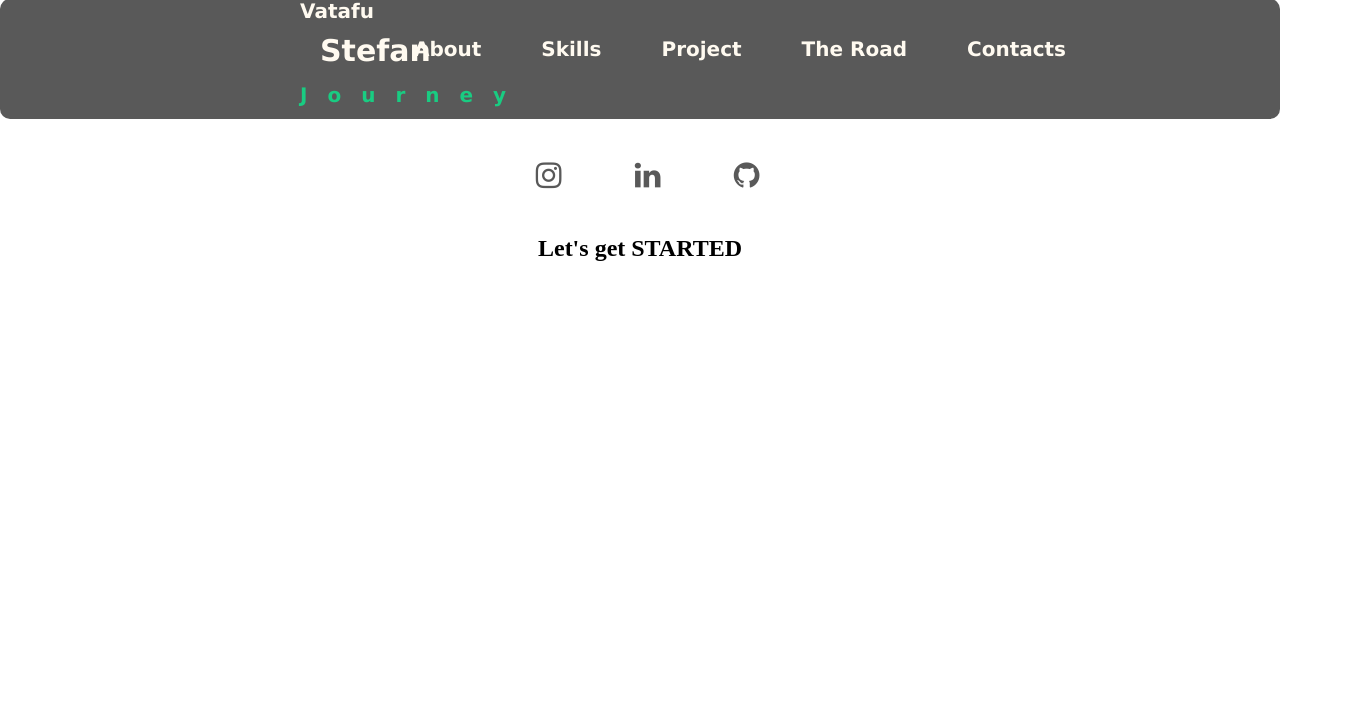
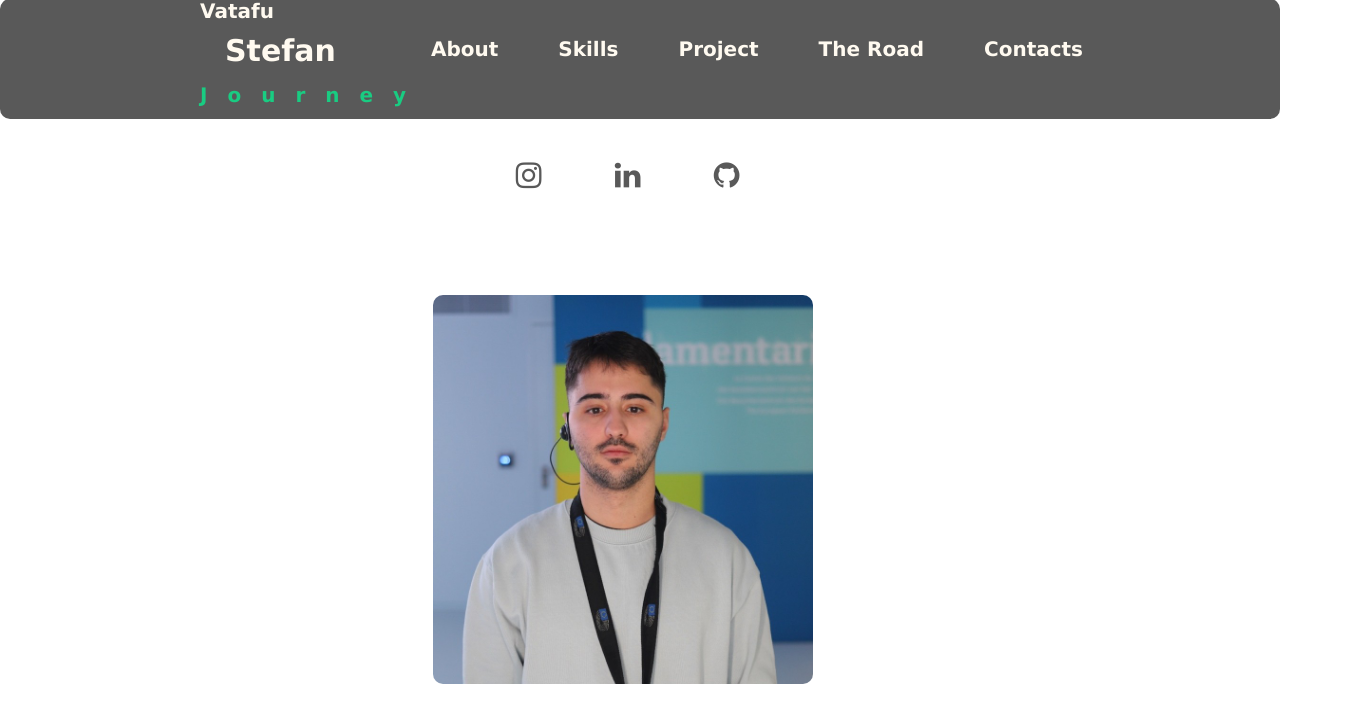
Before and after one commit to Vatafus/AboutMe, an Angular app in the folder about-me-app/: page / in a window 1280 px wide. Shown: the top 722 px of the page, 1350 px wide, since content can reach past the window. Built offline with nearby package versions, Linux system fonts and the light colour scheme.

Commit message:
Update and finish my profile picture

```diff
--- a/about-me-app/src/app/NavigationBar/navigationbar/navigationbar.component.css
+++ b/about-me-app/src/app/NavigationBar/navigationbar/navigationbar.component.css
@@ -73,6 +73,10 @@
 }
 
 @media (max-width: 2200px) {
+    .container {
+        max-width: 100%;
+    }
+
     .navbar {
         flex-direction: column;
         align-items: flex-start;
@@ -82,19 +86,20 @@
     .navbar-components {
         position: static;
         margin-top: -70px;
-        width: 100%;
+        width: 90%;
         font-size: 20px;
-        margin-left: 30px;
+        margin-left: 111px;
         /* Ocupă întreaga lățime pentru ecrane mai mici */
     }
 
     .header-container {
-        padding-left: 300px;
+        padding-left: 200px;
         /* Ajustează spațiul între conținut și marginea stângă */
     }
 
     .logo-1 {
         font-weight: bold;
+
     }
 
     .logo-2 {
@@ -103,7 +108,7 @@
         margin-left: -5px;
         padding-top: 10px;
         color: #FFFAF0;
-        padding-left: 25px;
+        padding-left: 30px;
     }
 
     .logo-3 {
--- a/about-me-app/src/app/WelcomePage/welcomepage/welcomepage.component.css
+++ b/about-me-app/src/app/WelcomePage/welcomepage/welcomepage.component.css
@@ -31,9 +31,94 @@
 
 .socialmedia {
     text-align: center;
-    padding-right: 30px;
+    padding-right: 70px;
 }
 
 h1 {
     text-align: center;
 }
+
+.userprofile {
+    width: fit-content;
+    margin: 80px auto;
+    display: flex;
+}
+
+.userprofile img {
+    width: 380px;
+    cursor: pointer;
+    border-radius: 10px;
+    position: relative;
+    z-index: 100;
+    box-shadow: 10px 10px 10px rgb(0, 0, 0, 0.3);
+    transition: transform 2s ease, box-shadow 2 ease;
+}
+
+.info {
+    padding: 10px 50px;
+    transform: translateX(0px);
+    opacity: 1;
+    transition: transform 2s ease, opacity 2s ease;
+
+}
+
+.info h1 {
+    font-size: 80px;
+    font-weight: 500;
+}
+
+.info p {
+    line-height: 26px;
+}
+
+.info a {
+    background: #595959;
+    color: #fff;
+    font-size: 15px;
+    text-decoration: none;
+    display: inline-block;
+    padding: 12px 40px;
+    border-radius: 30px;
+    margin-top: 20px;
+}
+
+.closeicon {
+    width: 320px;
+    cursor: pointer;
+    position: relative;
+    transition: transform 1s;
+}
+
+.closeicon::before,
+.closeicon::after {
+    content: '';
+    height: 100%;
+    width: 2px;
+    background: #333;
+    position: absolute;
+    top: 0;
+    left: 50%;
+    margin-left: -1px;
+}
+
+.closeicon::before {
+    transform: rotate(30deg);
+}
+
+.closeicon::after {
+    transform: rotate(-30deg);
+}
+
+.hide-details .info {
+    transform: translateX(50px);
+    opacity: 0;
+}
+
+.hide-details .closeicon {
+    transform: translateX(-410px);
+}
+
+.hide-details img {
+    transform: translateX(410px);
+    box-shadow: 0 0 0 rgba(0, 0, 0, 0.3);
+}
--- a/about-me-app/src/app/WelcomePage/welcomepage/welcomepage.component.html
+++ b/about-me-app/src/app/WelcomePage/welcomepage/welcomepage.component.html
@@ -16,7 +16,16 @@
                 <a href="https://github.com/Vatafus" class="fa fa-github"></a>
             </li>
         </ul>
-        <h1>Let's get STARTED</h1>
+        <div class="userprofile hide-details" #userBox>
+            <img src="/assets/PozaProfil.jpg" (click)="openinfo()">
+            <div class="info">
+                <h1>Vatafu Stefan</h1>
+                <p>Born: 02.09.1997</p>
+                <p>From: Bucharest, Romania</p>
+                <a href="#">Connect with me</a>
+            </div>
+            <div class="closeicon" (click)="closeinfo()"></div>
+        </div>
     </section>
 </body>
 
--- a/about-me-app/src/app/WelcomePage/welcomepage/welcomepage.component.ts
+++ b/about-me-app/src/app/WelcomePage/welcomepage/welcomepage.component.ts
@@ -1,4 +1,4 @@
-import { Component } from '@angular/core';
+import { Component, ViewChild, ElementRef } from '@angular/core';
 
 @Component({
   selector: 'app-welcomepage',
@@ -6,5 +6,17 @@ import { Component } from '@angular/core';
   styleUrls: ['./welcomepage.component.css']
 })
 export class WelcomepageComponent {
+  @ViewChild('userBox') userBox: ElementRef | undefined;
 
+  openinfo() {
+    if (this.userBox) {
+      this.userBox.nativeElement.classList.remove("hide-details");
+    }
+  }
+
+  closeinfo() {
+    if (this.userBox) {
+      this.userBox.nativeElement.classList.add("hide-details");
+    }
+  }
 }
```
Also changed, not shown: about-me-app/src/assets/PozaProfil.jpg (added).
